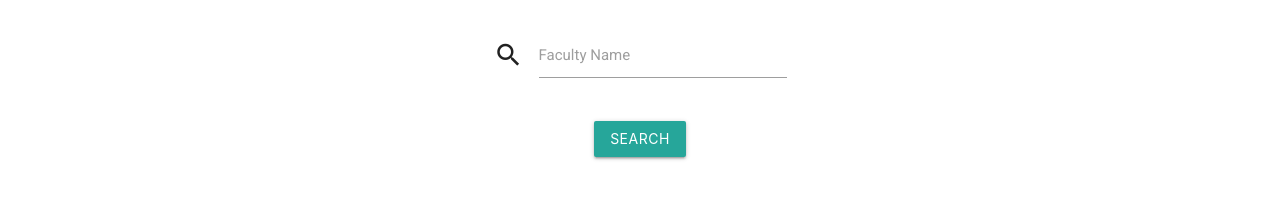
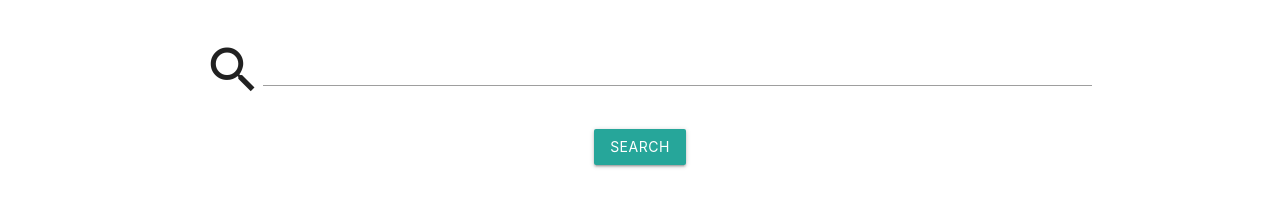
Before and after one commit to sudo-vaibhav/trie, a plain HTML site: page public/index.html in a window 1280 px wide. Shown: the part 339-546 px from the top of the page. Drawn offline with nearby package versions, Linux system fonts and the light colour scheme; some packages are replaced by stand-ins of ours.

Commit message:
added bigger search bar

```diff
--- a/public/css/style.css
+++ b/public/css/style.css
@@ -36,6 +36,10 @@ h1{
   margin: 0 1rem;
 }
 
+.name-search #search-input, .name-search label[for="search-input"]{
+  margin-left: 4rem;
+}
+
 .whatsapp-icon{
   background-image: url("../icons/whatsapp.svg") ;
 }
@@ -43,3 +47,9 @@ h1{
 .phone-icon{
   background-image: url("../icons/phone.svg")
 }
+#search-input{
+  margin: 8px 0;
+}
+#search-form,.name-search{
+  width: 100%;
+}
--- a/public/index.html
+++ b/public/index.html
@@ -25,10 +25,9 @@
       </div>
       <form id="search-form">
         <div class="row">
-          <div class="col input-field">
-            <i class="material-icons prefix">search</i>
+          <div class="col input-field name-search">
+            <i class="material-icons prefix" style="font-size: 4rem;">search</i>
             <input type="text" name="search-input" id="search-input" />
-            <label for="search-input">Faculty Name</label>
           </div>
         </div>
         <div class="row" style="display:flex; justify-content: center;">
```
